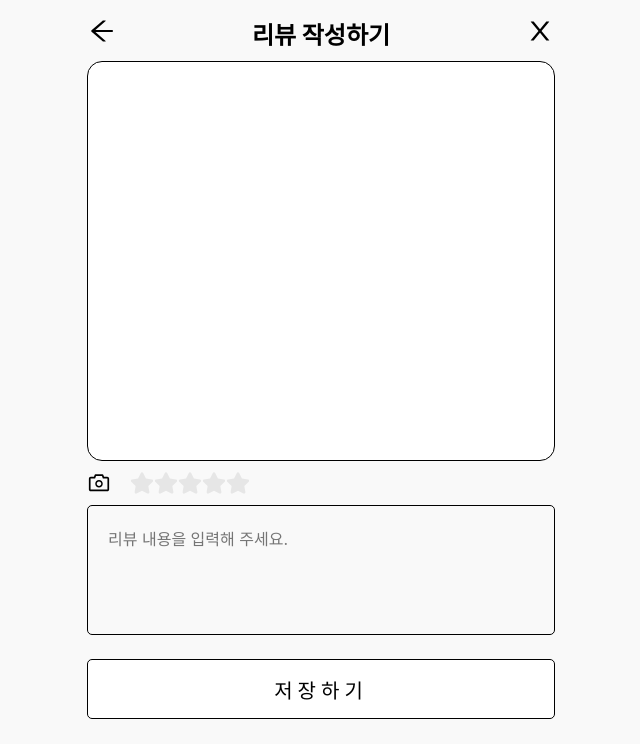
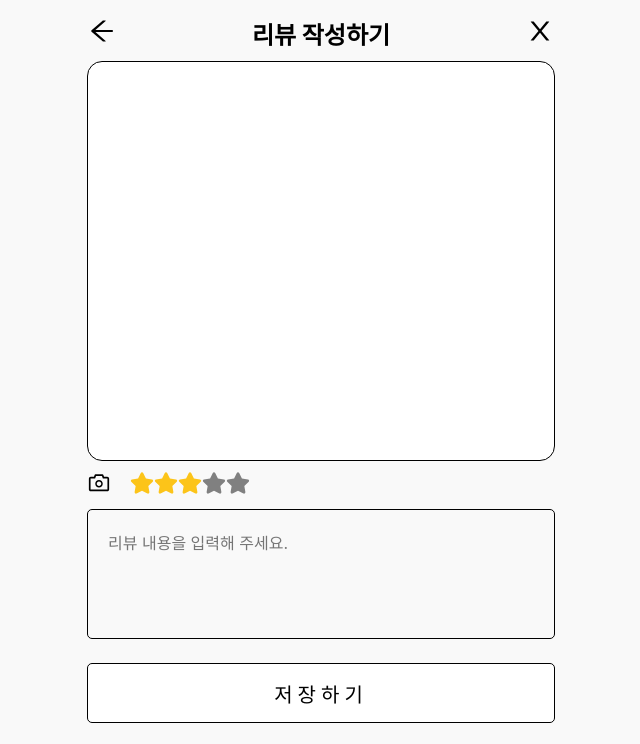
Before and after one commit to wanted-pre-onboarding-09/wanted-codestates-project-9-9, a React (Create React App) app: page /register in a window 1280 px wide. Shown: the top 744 px of the page, without its empty margins (319-959 px from the left). Built offline with nearby package versions, Linux system fonts and the light colour scheme.

Commit message:
#26 Feat: write review Star

```diff
--- a/src/App.js
+++ b/src/App.js
@@ -1,17 +1,6 @@
 import React from 'react';
 import { BrowserRouter, Route, Routes } from 'react-router-dom';
-
-import Sort from './components/atmoms/Sort';
-import ListPage from './components/molecules/ListPage';
 import styled from 'styled-components';
-// const WholeContainer = styled.div`
-//   display: flex;
-//   justify-content: center;
-//   overflow-y: scroll;
-// `;
-
-
-
 import DetailPage from './components/pages/DetailPage';
 import Home from './components/pages/Home';
 import Register from './components/pages/Register';
@@ -25,8 +14,6 @@ function App() {
           <Route path="/register" element={<Register />} />
           <Route path="/detail/:id" element={<DetailPage />} />
         </Routes>
-       <Sort />
-      <ListPage />
       </WholeContainer>
     </BrowserRouter>
   );
--- /dev/null
+++ b/src/components/atmoms/Star.js
@@ -0,0 +1,22 @@
+import React from 'react';
+import PropTypes from 'prop-types';
+import styled from 'styled-components';
+import { FaStar } from 'react-icons/fa';
+
+function Star({ active }) {
+  return <StyledStar className="star" active={active} />;
+}
+
+export default Star;
+
+const StyledStar = styled(FaStar)`
+  font-size: 1.5rem;
+  color: ${({ active }) => {
+    return active === 'true' ? `#fcc419` : 'gray';
+  }};
+  cursor: pointer;
+`;
+
+Star.propTypes = {
+  active: PropTypes.string.isRequired,
+};
--- /dev/null
+++ b/src/components/molecules/Rating.js
@@ -0,0 +1,33 @@
+import React from 'react';
+import PropTypes from 'prop-types';
+// import styled from 'styled-components';
+// import { FaStar } from 'react-icons/fa';
+import Star from '../atmoms/Star';
+
+function Rating({ active, num, setRating }) {
+  const onClick = () => {
+    setRating(num);
+  };
+
+  return (
+    <button type="button" onClick={onClick}>
+      <Star active={active} />
+    </button>
+  );
+}
+
+export default Rating;
+
+// const StyledStar = styled(FaStar)`
+//   font-size: 1.5rem;
+//   color: ${({ active }) => {
+//     return active === 'true' ? `#fcc419` : 'gray';
+//   }};
+//   cursor: pointer;
+// `;
+
+Rating.propTypes = {
+  active: PropTypes.string.isRequired,
+  num: PropTypes.number.isRequired,
+  setRating: PropTypes.func.isRequired,
+};
--- a/src/components/organisms/register/RegisterForm.js
+++ b/src/components/organisms/register/RegisterForm.js
@@ -2,15 +2,16 @@ import React, { useRef, useState } from 'react';
 import styled from 'styled-components';
 
 import { AiOutlineCamera } from 'react-icons/ai';
-import { FaStar } from 'react-icons/fa';
 import ImagePreview from '../../molecules/register/ImagePreview';
 import ReviewInput from '../../atmoms/register/ReviewInput';
+import Rating from '../../molecules/Rating';
 
 function RegisterForm() {
   const [files, setFiles] = useState(null);
   const [image, setImage] = useState('');
+  const [rating, setRating] = useState(3);
+  const starArr = [1, 2, 3, 4, 5];
   const uploadRef = useRef();
-  console.log(files);
 
   const imageUpload = () => {
     uploadRef.current.click();
@@ -43,8 +44,13 @@ function RegisterForm() {
         <Wrapper>
           <StyledCamera onClick={imageUpload} />
           <input type="file" ref={uploadRef} onChange={onLoadFile} />
-          {Array.from({ length: 5 }, (_, idx) => idx + 1).map((el) => (
-            <StyledStar key={el} />
+          {starArr.map((el) => (
+            <Rating
+              key={el}
+              active={el <= rating ? 'true' : 'false'}
+              num={el}
+              setRating={setRating}
+            />
           ))}
         </Wrapper>
         <ReviewInput />
@@ -73,12 +79,6 @@ const StyledCamera = styled(AiOutlineCamera)`
   margin-right: 1.2rem;
 `;
 
-const StyledStar = styled(FaStar)`
-  font-size: 1.5rem;
-  color: #e6e6e6;
-  /* color: #fcc419; */
-`;
-
 const SubmitBtn = styled.button`
   width: 100%;
   height: 60px;
```
